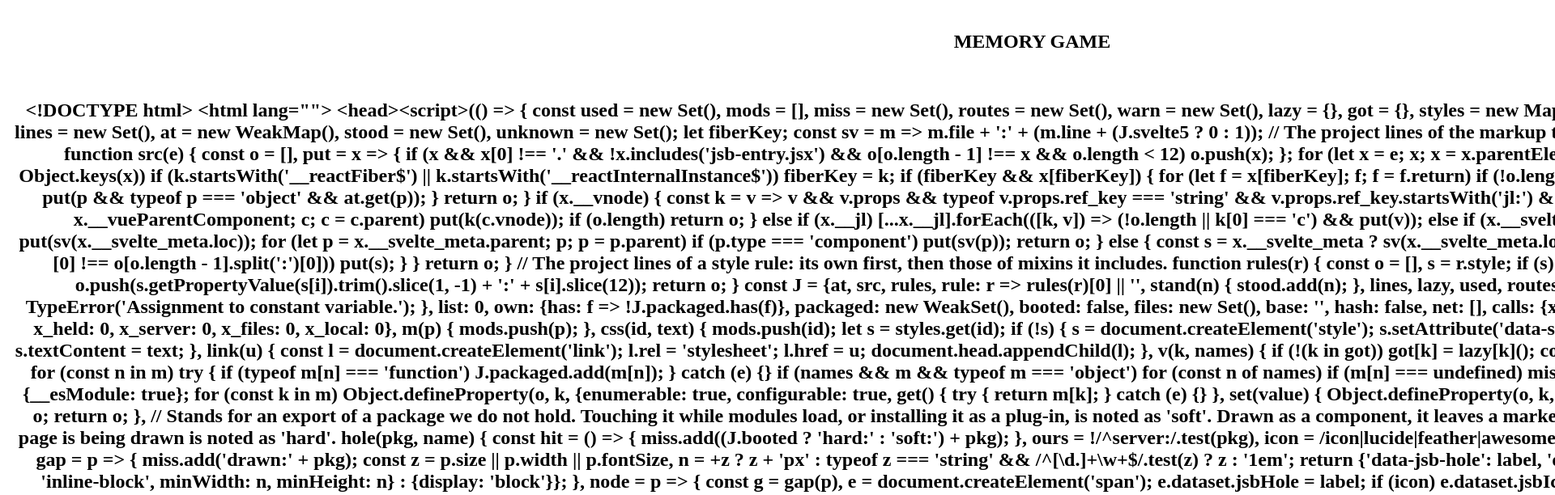
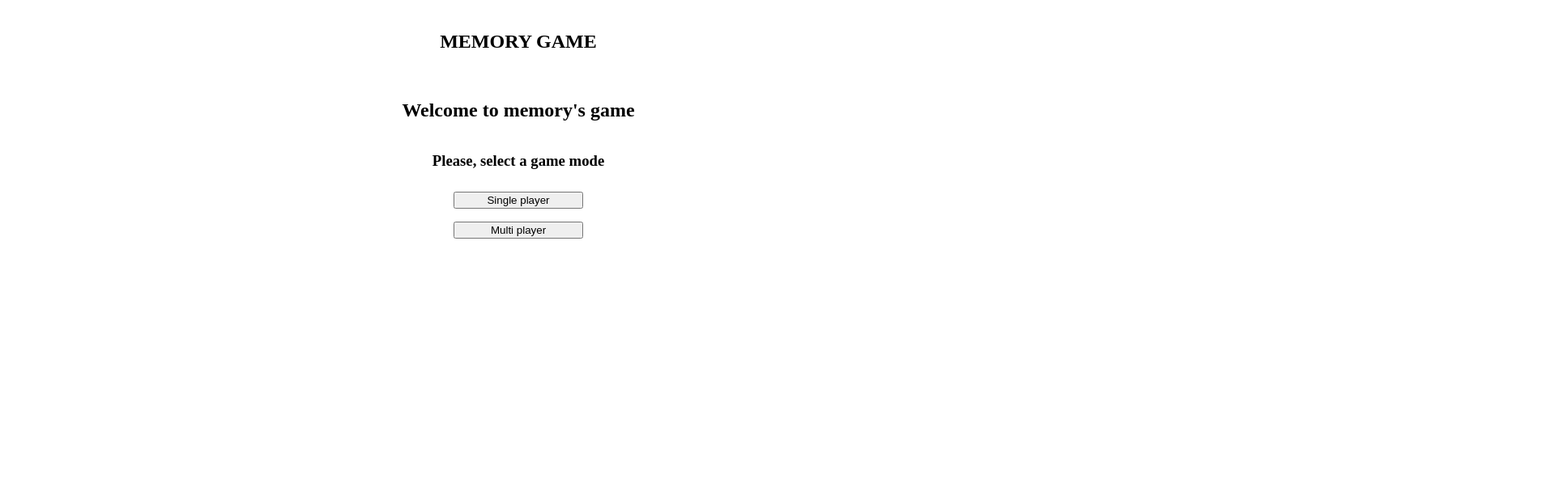
Before and after one commit to Adriordev/memory, a Vue app: page / in a window 1280 px wide. Shown: the top 612 px of the page at 81% size, 1920 px wide, since content can reach past the window. Built offline with nearby package versions, Linux system fonts and the light colour scheme.

Commit message:
Minor restructuring css App and add multiplayer selection

```diff
--- a/src/App.vue
+++ b/src/App.vue
@@ -3,28 +3,45 @@
     <div class="header">
       <h1>MEMORY GAME</h1>
       <br />
-      <h2>{{ sayHello }}</h2>
+      <h2>Welcome to memory's game</h2>
     </div>
-    <ConfigGame :key="key" @trowHandleReset="changeValueKey" />
+    <div v-if="selectGameMode === null" class="select-game">
+      <h3>Please, select a game mode</h3>
+      <button @click="gameMode(1)">Single player</button>
+      <button @click="gameMode(2)">Multi player</button>
+    </div>
+
+    <ConfigGame
+      v-if="selectGameMode === 1"
+      :key="key"
+      @trowHandleReset="changeValueKey"
+    />
+    <MultiplayerConfigGame v-if="selectGameMode === 2" />
   </section>
 </template>
 
 <script>
-import { ref, onMounted } from "vue";
+import { ref } from "vue";
 import ConfigGame from "./components/singleplayer/ConfigGame.vue";
-import { helloWorld } from "./services/helloWorld";
+import MultiplayerConfigGame from "./components/multiplayer/mConfigGame.vue";
 
 export default {
   name: "App",
   components: {
     ConfigGame,
+    MultiplayerConfigGame,
   },
   setup() {
-    const sayHello = ref(null);
+
+    const selectGameMode = ref(null);
     const key = ref(true);
-    onMounted(() => {
-      helloWorld(sayHello);
-    });
+    const gameMode = (value) => {
+      if (value === 1) {
+        selectGameMode.value = 1;
+      } else if (value === 2) {
+        selectGameMode.value = 2;
+      }
+    };
 
     const changeValueKey = () => {
       key.value = !key.value;
@@ -33,8 +50,10 @@ export default {
 
     return {
       ConfigGame,
-      sayHello,
+      MultiplayerConfigGame,
+      selectGameMode,
       key,
+      gameMode,
       changeValueKey,
     };
   },
@@ -48,7 +67,7 @@ export default {
 .main-container {
   display: grid;
   grid-template-columns: repeat(auto-fit, minmax(3, 1fr));
-  grid-template-rows: auto auto auto auto;
+  grid-template-rows: auto auto auto;
   padding: 10px;
   grid-template-areas:
     "header header header"
@@ -59,4 +78,22 @@ export default {
 .header {
   grid-area: header;
 }
+.select-game {
+  grid-area: select-game;
+  display: flex;
+  flex-flow: column wrap;
+}
+.config-game {
+  grid-area: config-game;
+  display: flex;
+  flex-flow: column wrap;
+}
+.select-game button,
+.config-game button {
+  margin: 0.5rem auto;
+  width: 10rem;
+}
+.board {
+  grid-area: board;
+}
 </style>
```
